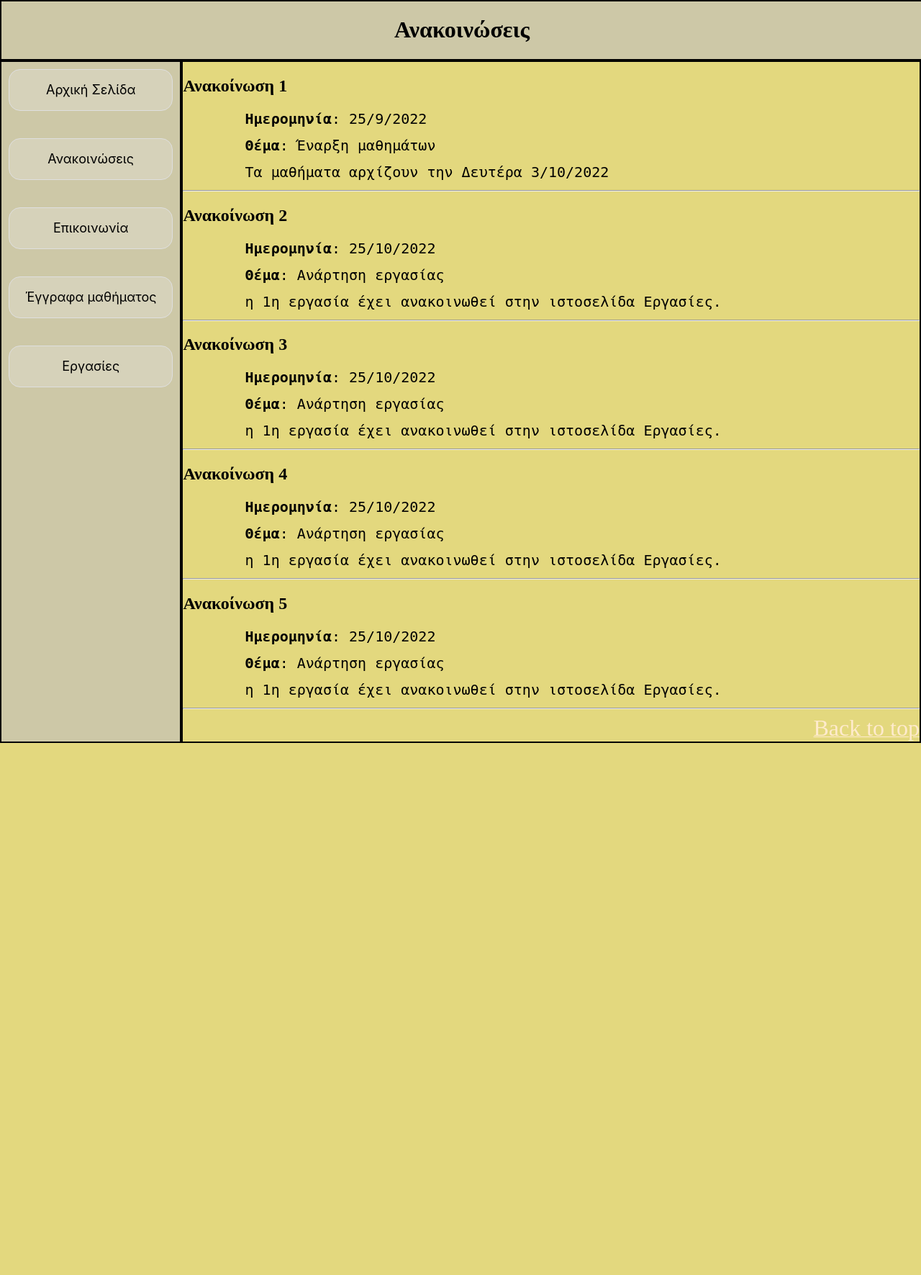
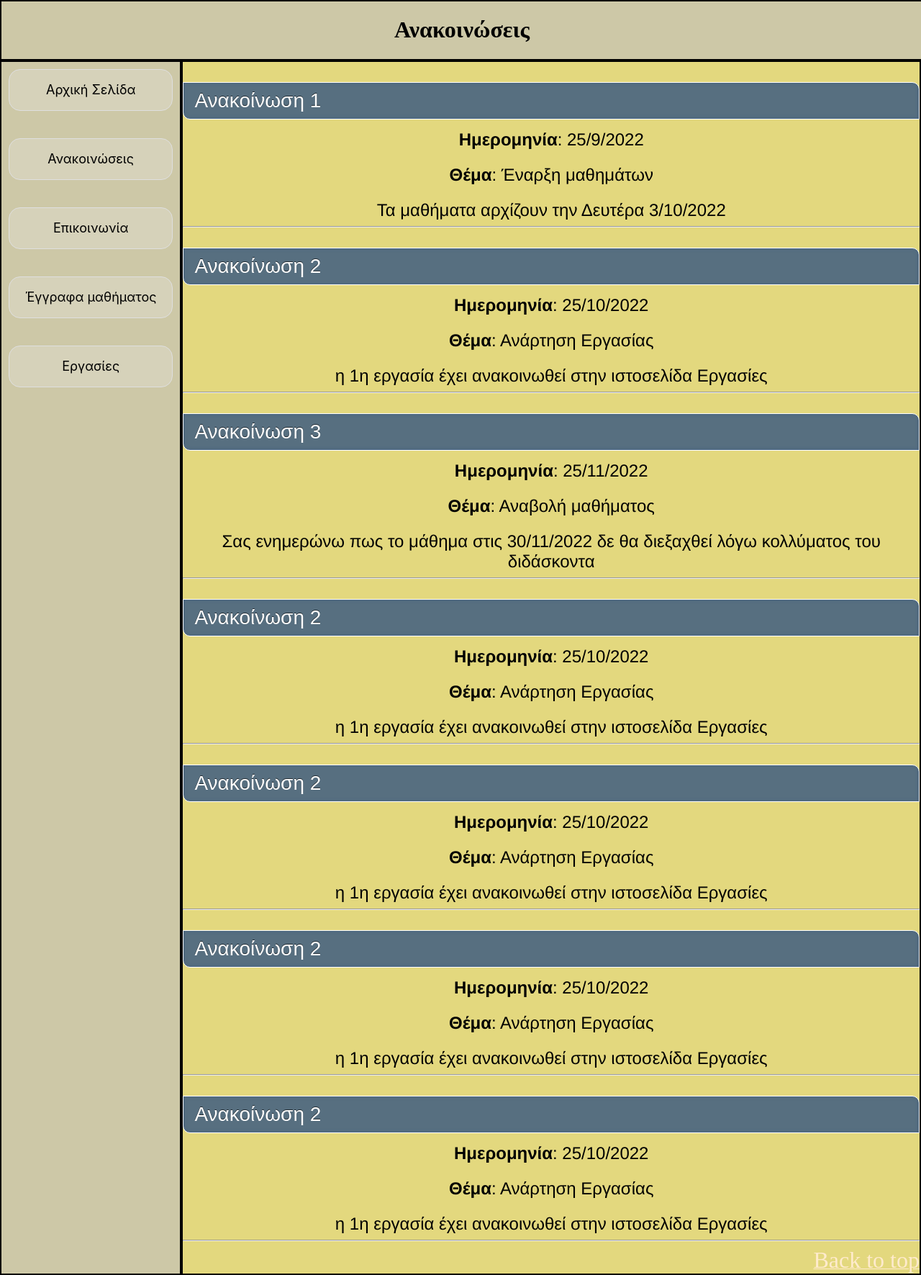
Before and after one commit to SterMoum/Virtual-Learning-Environment, a PHP site: page /html/announcement.html in a window 1280 px wide. Shown: the whole page at 72% size. Before the commit the page ends 1032 px from the top, so only its background shows below. Run offline with PHP 8.4, Linux system fonts and the light colour scheme.

Commit message:
almost done

```diff
--- a/src/css/style.css
+++ b/src/css/style.css
@@ -81,12 +81,23 @@ html,body{
     margin-right: auto;
     width: 50%;
 }
-.tab{
-    tab-size: 8;
-}
-#h2-style{
-  font-family: Arial, Helvetica, sans-serif;
-  color: black;
+.h2-style{
+
+  margin: 1em 0 0.5em 0;
+	font-weight: normal;
+	position: relative;
+	text-shadow: 0 -1px rgba(0,0,0,0.6);
+	font-size: 28px;
+	line-height: 40px;
+	background: #355681;
+	background: rgba(53,86,129, 0.8);
+	border: 1px solid #fff;
+	padding: 5px 15px;
+	color: white;
+	border-radius: 0 10px 0 10px;
+	box-shadow: inset 0 0 5px rgba(53,86,129, 0.5);
+	font-family: 'Muli', sans-serif;
+
 }
 
 label{
@@ -122,8 +133,8 @@ textarea{
   -webkit-user-select: none;
   touch-action: manipulation;
 }
-.tab1 {
-  display: inline-block;
-  width: 150px;
-
+.center{
+  text-align: center;
+  font-family: 'Franklin Gothic Medium', 'Arial Narrow', Arial, sans-serif;
+  font-size: large;
 }
--- a/src/html/announcement.html
+++ b/src/html/announcement.html
@@ -36,34 +36,67 @@
                 </div>
                 <div class="main-content">
 
-                <h2>Ανακοίνωση 1</h2>
-                    <pre class="tab">           <font size="+2"><b>Ημερομηνία</b>: 25/9/2022</font>               </pre>
-                    <pre class="tab">           <font size="+2"><b>Θέμα</b>: Έναρξη μαθημάτων</font>             </pre>
-                    <pre class="tab">           <font size="+2">Τα μαθήματα αρχίζουν την Δευτέρα 3/10/2022</font>      </pre>
+                <h2 class="h2-style">Ανακοίνωση 1</h2>
+                <div class="center">
+                    <font size="+2"><b>Ημερομηνία</b>: 25/9/2022 </font> <br> <br>
+                    <font size="+2"><b>Θέμα</b>: Έναρξη μαθημάτων </font> <br> <br>
+                    <font size="+2">Τα μαθήματα αρχίζουν την Δευτέρα 3/10/2022 </font>
+                </div>
                 <hr>
 
-                <h2>Ανακοίνωση 2</h2>
-                    <pre class="tab">           <font size="+2"><b>Ημερομηνία</b>: 25/10/2022 </font>               </pre>
-                    <pre class="tab">           <font size="+2"><b>Θέμα</b>: Ανάρτηση εργασίας</font>              </pre>
-                    <pre class="tab">           <font size="+2">η 1η εργασία έχει ανακοινωθεί στην ιστοσελίδα Εργασίες. </font>      </pre>
+                <h2 class="h2-style">Ανακοίνωση 2</h2>
+                <div class="center">
+                    <font size="+2"><b>Ημερομηνία</b>: 25/10/2022 </font> <br> <br>
+                    <font size="+2"><b>Θέμα</b>: Ανάρτηση Εργασίας </font> <br> <br>
+                    <font size="+2">η 1η εργασία έχει ανακοινωθεί στην ιστοσελίδα Εργασίες </font>
+                </div>
+
                 <hr>
 
-                <h2>Ανακοίνωση 3</h2>
-                    <pre class="tab">           <font size="+2"><b>Ημερομηνία</b>: 25/10/2022 </font>               </pre>
-                    <pre class="tab">           <font size="+2"><b>Θέμα</b>: Ανάρτηση εργασίας</font>              </pre>
-                    <pre class="tab">           <font size="+2">η 1η εργασία έχει ανακοινωθεί στην ιστοσελίδα Εργασίες. </font>      </pre>
+                <h2 class="h2-style">Ανακοίνωση 3</h2>
+                <div class="center">
+                    <font size="+2"><b>Ημερομηνία</b>: 25/11/2022 </font> <br> <br>
+                    <font size="+2"><b>Θέμα</b>: Αναβολή μαθήματος </font> <br> <br>
+                    <font size="+2">Σας ενημερώνω πως το μάθημα στις 30/11/2022 δε θα διεξαχθεί
+                        λόγω κολλύματος του διδάσκοντα </font>
+                </div>
+
                 <hr>
 
-                <h2>Ανακοίνωση 4</h2>
-                    <pre class="tab">           <font size="+2"><b>Ημερομηνία</b>: 25/10/2022 </font>               </pre>
-                    <pre class="tab">           <font size="+2"><b>Θέμα</b>: Ανάρτηση εργασίας</font>              </pre>
-                    <pre class="tab">           <font size="+2">η 1η εργασία έχει ανακοινωθεί στην ιστοσελίδα Εργασίες. </font>      </pre>
+                <h2 class="h2-style">Ανακοίνωση 2</h2>
+                <div class="center">
+                    <font size="+2"><b>Ημερομηνία</b>: 25/10/2022 </font> <br> <br>
+                    <font size="+2"><b>Θέμα</b>: Ανάρτηση Εργασίας </font> <br> <br>
+                    <font size="+2">η 1η εργασία έχει ανακοινωθεί στην ιστοσελίδα Εργασίες </font>
+                </div>
+
                 <hr>
 
-                <h2>Ανακοίνωση 5</h2>
-                    <pre class="tab">           <font size="+2"><b>Ημερομηνία</b>: 25/10/2022 </font>               </pre>
-                    <pre class="tab">           <font size="+2"><b>Θέμα</b>: Ανάρτηση εργασίας</font>              </pre>
-                    <pre class="tab">           <font size="+2">η 1η εργασία έχει ανακοινωθεί στην ιστοσελίδα Εργασίες. </font>      </pre>
+                <h2 class="h2-style">Ανακοίνωση 2</h2>
+                <div class="center">
+                    <font size="+2"><b>Ημερομηνία</b>: 25/10/2022 </font> <br> <br>
+                    <font size="+2"><b>Θέμα</b>: Ανάρτηση Εργασίας </font> <br> <br>
+                    <font size="+2">η 1η εργασία έχει ανακοινωθεί στην ιστοσελίδα Εργασίες </font>
+                </div>
+
+                <hr>
+
+                <h2 class="h2-style">Ανακοίνωση 2</h2>
+                <div class="center">
+                    <font size="+2"><b>Ημερομηνία</b>: 25/10/2022 </font> <br> <br>
+                    <font size="+2"><b>Θέμα</b>: Ανάρτηση Εργασίας </font> <br> <br>
+                    <font size="+2">η 1η εργασία έχει ανακοινωθεί στην ιστοσελίδα Εργασίες </font>
+                </div>
+
+                <hr>
+
+                <h2 class="h2-style">Ανακοίνωση 2</h2>
+                <div class="center">
+                    <font size="+2"><b>Ημερομηνία</b>: 25/10/2022 </font> <br> <br>
+                    <font size="+2"><b>Θέμα</b>: Ανάρτηση Εργασίας </font> <br> <br>
+                    <font size="+2">η 1η εργασία έχει ανακοινωθεί στην ιστοσελίδα Εργασίες </font>
+                </div>
+
                 <hr>
 
                 <a style="float: right; color: blanchedalmond;" href="#top"><font size="+3">Back to top</font></a>
--- a/src/html/communication.html
+++ b/src/html/communication.html
@@ -31,7 +31,7 @@
                 </a>
             </div>
             <div class="main-content">
-                <h2 id="h2-style">
+                <h2 class="h2-style">
                     Μπορείτε να επικοινωνήσετε με τον διδάσκοντα είτε μέσω της web φόρμας
                     που βρίσκεται παρακάτω είτε μέσω email
                 </h2>
```
Also changed, not shown: src/html/documents.html (+11 -12 lines), src/html/homework.html (+48 -12 lines), src/html/index.html (+9 -12 lines), 4 other files.
